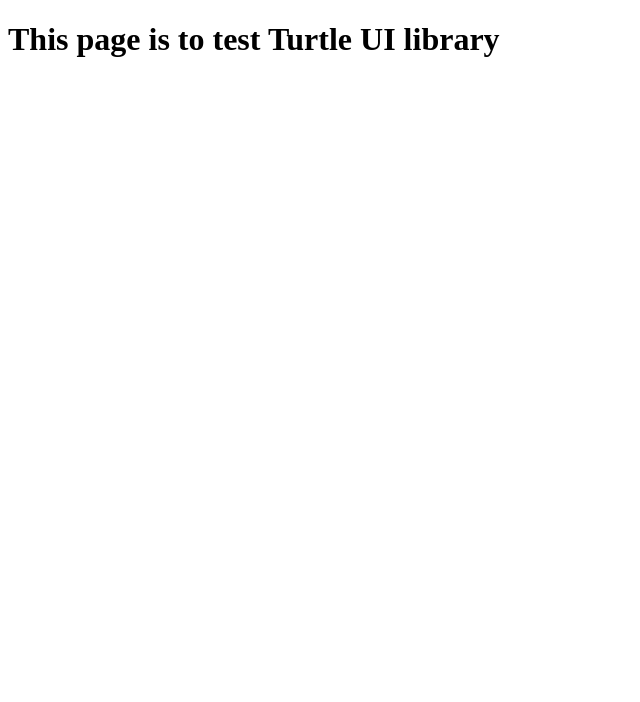
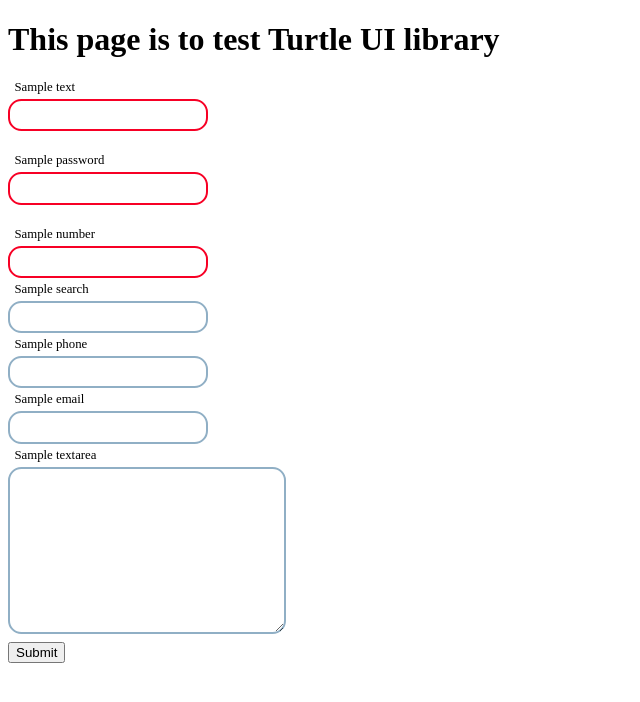
Before and after one commit to TienDzungPhan/turtle-ui, a plain HTML site: page dist/index.html in a window 1280 px wide. Shown: the whole page, without its empty margins (0-640 px from the left). Drawn offline with nearby package versions, Linux system fonts and the light colour scheme; files that its build step writes are made by us from their sources.

Commit message:
TUI5 Create Text Inputs

```diff
--- a/dist/index.html
+++ b/dist/index.html
@@ -2,11 +2,46 @@
 <html lang="en">
 <head>
   <meta charset="UTF-8">
-  <meta name="viewport" content="width=device-width, initial-scale=1.0">
-  <link rel="stylesheet" src="./css/turtle.css">
+  <meta name="viewport" content="width=device-width, initial-scale=1, maximum-scale=1">
+  <link rel="stylesheet" href="./css/turtle.css">
+  <script src="https://kit.fontawesome.com/4d767708ba.js" crossorigin="anonymous"></script>
   <title>Turtle-UI Test</title>
 </head>
 <body>
   <h1>This page is to test Turtle UI library</h1>
+  <form>
+    <div>
+      <label for="sample-text" class="form-label">Sample text</label>
+      <input type="text" name="sample-text" id="sample-text" class="input" required />
+    </div>
+    <br>
+    <div>
+      <label for="sample-password" class="form-label">Sample password</label>
+      <input type="password" name="sample-password" id="sample-password" class="input" required />
+    </div>
+    <br>
+    <div>
+      <label for="sample-number" class="form-label">Sample number</label>
+      <input type="number" name="sample-number" id="sample-number" class="input" required />
+    </div>
+    <div>
+      <label for="sample-search" class="form-label">Sample search</label>
+      <input type="search" name="sample-search" id="sample-search" class="input" />
+    </div>
+    <div>
+      <label for="sample-phone" class="form-label">Sample phone</label>
+      <input type="phone" name="sample-phone" id="sample-phone" class="input" />
+    </div>
+    <div>
+      <label for="sample-email" class="form-label">Sample email</label>
+      <input type="email" name="sample-email" id="sample-email" class="input" />
+    </div>
+    <div>
+      <label for="sample-textarea" class="form-label">Sample textarea</label>
+      <textarea name="sample-textarea" id="sample-textarea" cols="30" rows="10" class="input"></textarea>
+    </div>
+    <button type="submit">Submit</button>
+  </form>
+  <script type="module" src="./js/turtle.js"></script>
 </body>
 </html>
--- /dev/null
+++ b/scss/_forms.scss
@@ -0,0 +1,67 @@
+.input-field {
+  display: flex;
+  align-items: center;
+}
+
+label.form-label {
+  display: block;
+  font-size: 0.8em;
+  margin-left: 0.5em;
+}
+
+.input {
+
+  // Remove input shadow in iOS
+  -webkit-appearance: none;
+  -moz-appearance: none;
+  appearance: none;
+
+  border: 2px solid $secondary;
+  border-radius: 1em;
+  padding: 0.5em 0.7em;
+  margin: 0.3em 0;
+  transition: all 0.5s;
+
+  & + .form-helper {
+    font-size: 0.7em;
+    font-style: italic;
+    color: $secondary;
+    margin-left: 0.5em;
+  }
+
+  &:hover {
+    border-color: $primary;
+  }
+
+  &:focus {
+    outline: none;
+    border-color: $primary;
+    box-shadow: 0px 0px 3px 3px rgba($primary-active, 0.3);
+    font-weight: bold;
+    color: $primary;
+  }
+
+  &:invalid {
+    border-color: $danger;
+    color: $danger;
+
+    &:hover {
+      border-color: $danger-active;
+    }
+
+    &:focus {
+      box-shadow: 0px 0px 3px 3px rgba($danger-active, 0.3);
+    }
+  }
+
+  &:disabled {
+    background: $white-active;
+    border-color: $secondary;
+    opacity: 0.33;
+    cursor: not-allowed;
+  }
+
+  &[readonly] {
+    cursor: not-allowed;
+  }
+}
--- /dev/null
+++ b/scss/_reset.scss
@@ -0,0 +1,5 @@
+*,
+*::before,
+*::after {
+  box-sizing: border-box;
+}
--- a/scss/turtle.scss
+++ b/scss/turtle.scss
@@ -1 +1,3 @@
+@import './reset';
 @import './variables';
+@import './forms';
```
